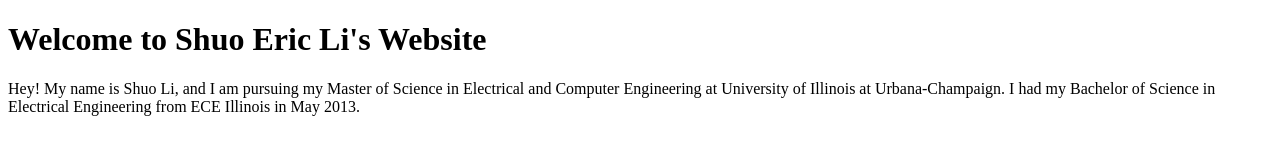
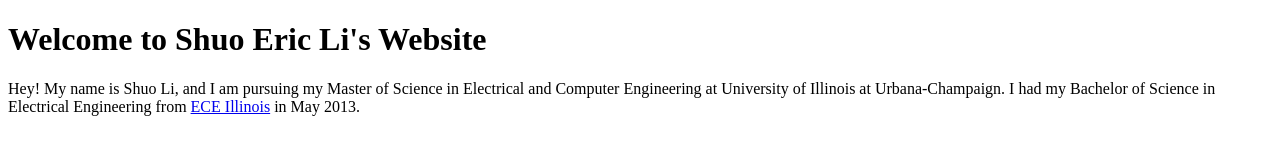
Before and after one commit to shuoli7-zz/shuoli7.github.io, a plain HTML site: page index.html in a window 1280 px wide. Drawn offline with Linux system fonts and the light colour scheme.

Commit message:
Update index.html

```diff
--- a/index.html
+++ b/index.html
@@ -6,7 +6,7 @@
 			Hey! My name is Shuo Li, and I am pursuing my Master of Science in
 			Electrical and Computer Engineering at University of Illinois at
 			Urbana-Champaign. I had my Bachelor of Science in Electrical Engineering
-			from ECE Illinois in May 2013.
+			from <a href="ece.illinois.edu">ECE Illinois</a> in May 2013.
 			</p>
   </body>
 </html>
```
